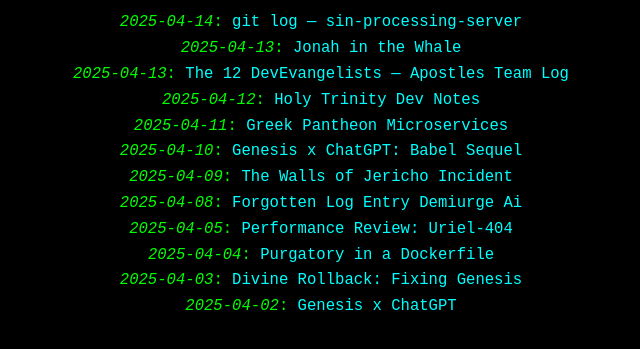
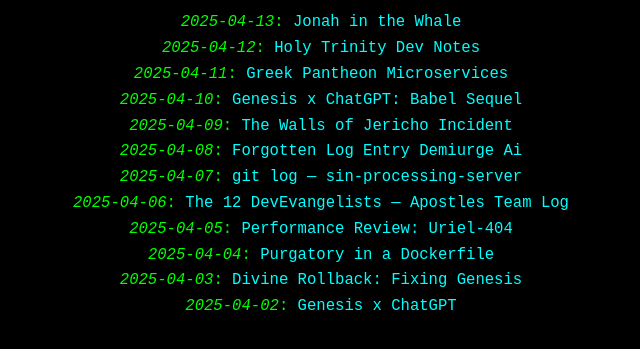
Before and after one commit to anthonypdawson/divine-devops-universe, a Jekyll site: the page built from index.md, in a window 1280 px wide, cut to the strip 459-808 px from the top of the page. Shown: the whole strip, without its empty margins (319-959 px from the left). Built offline with Jekyll 4.4.1, drawn with Linux system fonts in a browser that asks for light colours.

Commit message:
update dates

```diff
--- a/_posts/2025-04-06-apostles_team_log.md
+++ b/_posts/2025-04-06-apostles_team_log.md
@@ -1,7 +1,7 @@
 ---
 layout: terminal_post
 title: "The 12 DevEvangelists — Apostles Team Log"
-date: 2025-04-13
+date: 2025-04-06
 tags: [apostles, devops, evangelists, parody, markdown]
 ---
 
--- a/_posts/2025-04-07-gitlog_sin_processing_server.md
+++ b/_posts/2025-04-07-gitlog_sin_processing_server.md
@@ -1,7 +1,7 @@
 ---
 layout: terminal_post
 title: "git log — sin-processing-server"
-date: 2025-04-14
+date: 2025-04-07
 tags: [gitlog, logs, sins, microservices]
 ---
 
```
